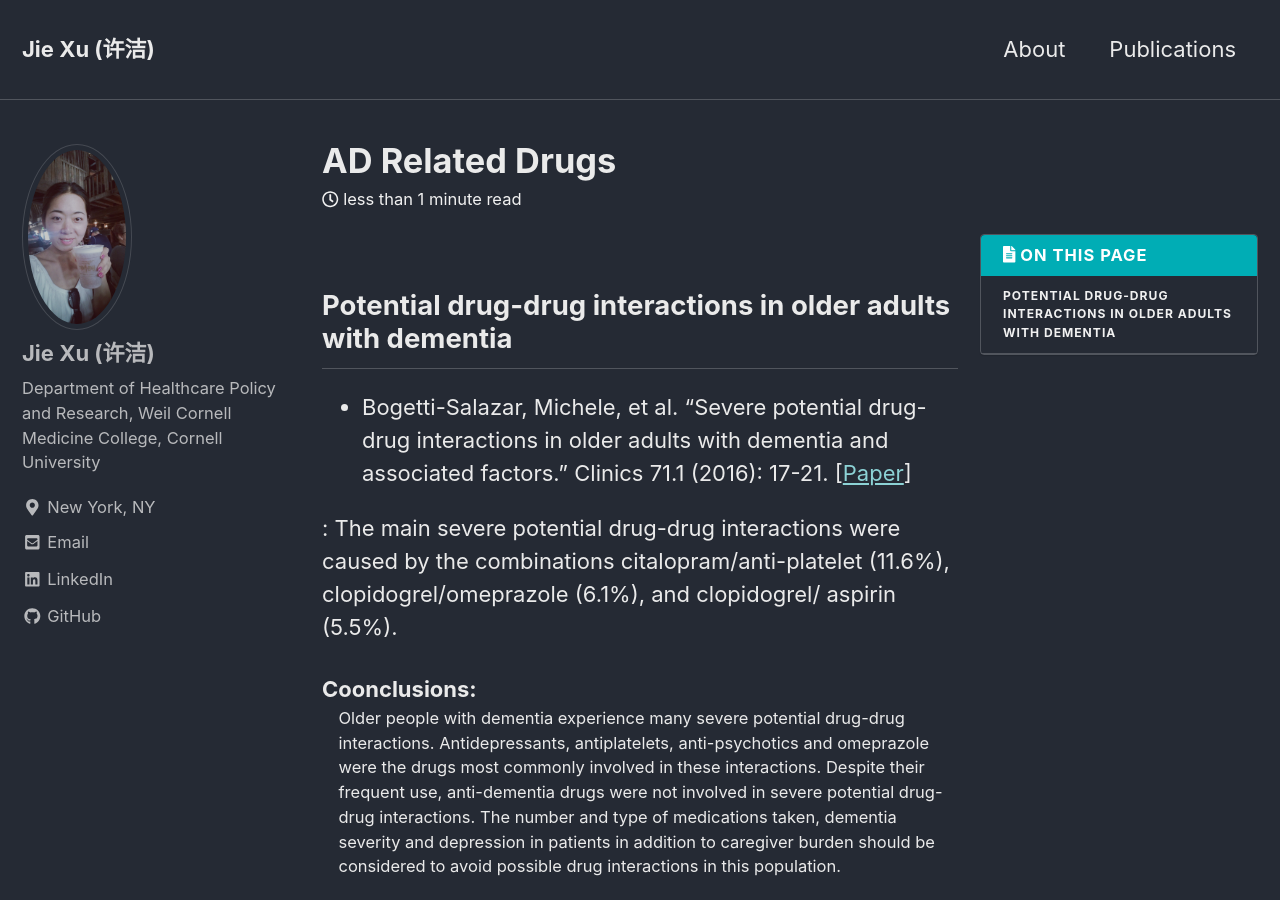
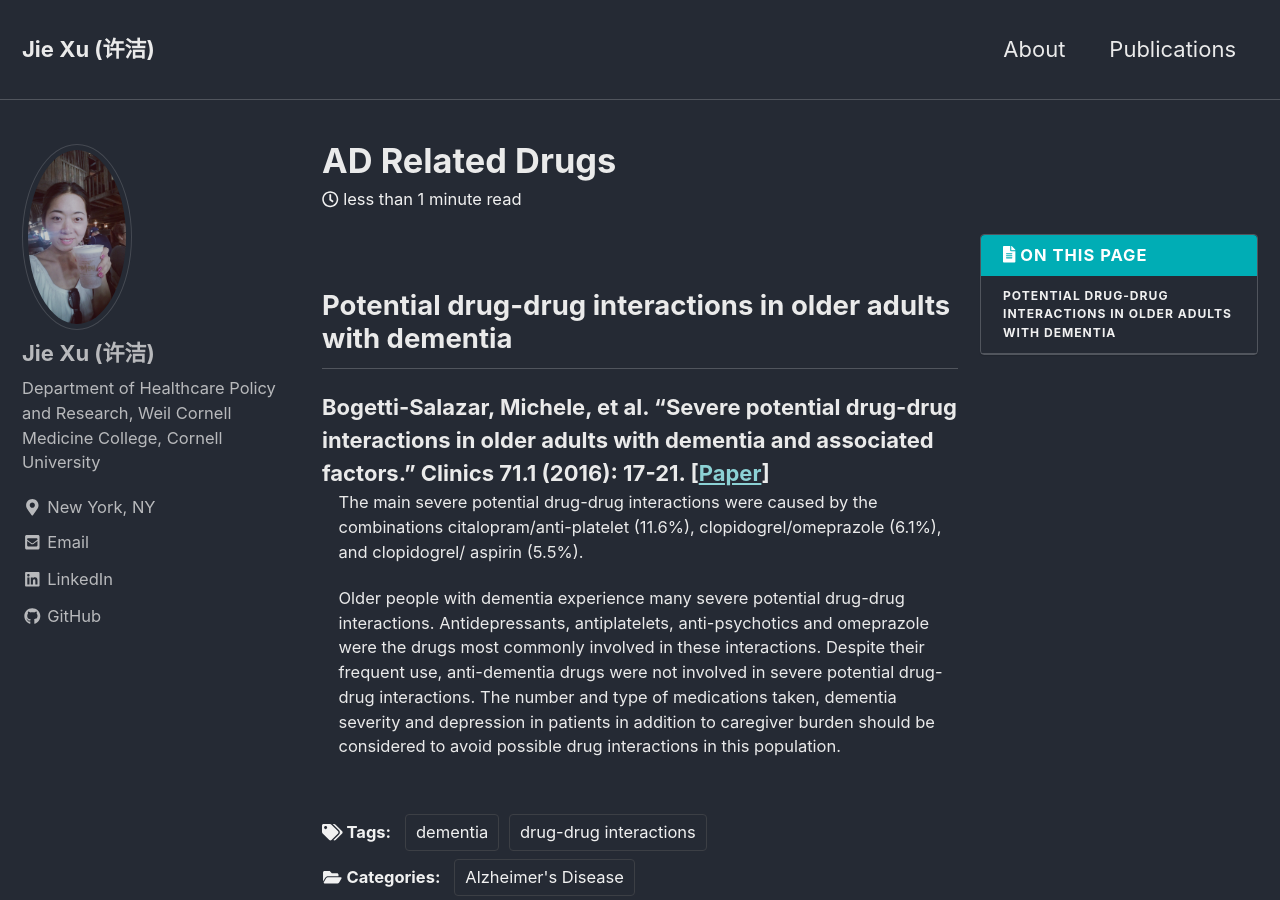
Before and after one commit to jxu1015/jxu1015.github.io, a Jekyll site: the page built from _posts/2020-03-03-AD-Related-Drugs.md, in a window 1280 px wide and 900 px high. Built offline with Jekyll 4.4.1, drawn with Linux system fonts in a browser that asks for light colours; nearby versions of some CDN libraries; some of the changed lines change nothing that is shown.

Commit message:
Update 2020-03-03-AD-Related-Drugs.md

```diff
--- a/_posts/2020-03-03-AD-Related-Drugs.md
+++ b/_posts/2020-03-03-AD-Related-Drugs.md
@@ -10,9 +10,8 @@
 
 ## Potential drug-drug interactions in older adults with dementia
 
-* Bogetti-Salazar, Michele, et al. "Severe potential drug-drug interactions in older adults with dementia and associated factors." Clinics 71.1 (2016): 17-21. [[Paper](https://www.ncbi.nlm.nih.gov/pmc/articles/PMC4763155/pdf/cln-71-01-017.pdf)]
+Bogetti-Salazar, Michele, et al. "Severe potential drug-drug interactions in older adults with dementia and associated factors." Clinics 71.1 (2016): 17-21. [[Paper](https://www.ncbi.nlm.nih.gov/pmc/articles/PMC4763155/pdf/cln-71-01-017.pdf)]
 
-: The main severe potential drug-drug interactions were caused by the combinations citalopram/anti-platelet (11.6%), clopidogrel/omeprazole (6.1%), and clopidogrel/ aspirin (5.5%).
+:   The main severe potential drug-drug interactions were caused by the combinations citalopram/anti-platelet (11.6%), clopidogrel/omeprazole (6.1%), and clopidogrel/ aspirin (5.5%).
 
-Coonclusions:
-: Older people with dementia experience many severe potential drug-drug interactions. Antidepressants, antiplatelets, anti-psychotics and omeprazole were the drugs most commonly involved in these interactions. Despite their frequent use, anti-dementia drugs were not involved in severe potential drug-drug interactions. The number and type of medications taken, dementia severity and depression in patients in addition to caregiver burden should be considered to avoid possible drug interactions in this population.
+:   Older people with dementia experience many severe potential drug-drug interactions. Antidepressants, antiplatelets, anti-psychotics and omeprazole were the drugs most commonly involved in these interactions. Despite their frequent use, anti-dementia drugs were not involved in severe potential drug-drug interactions. The number and type of medications taken, dementia severity and depression in patients in addition to caregiver burden should be considered to avoid possible drug interactions in this population.
```
